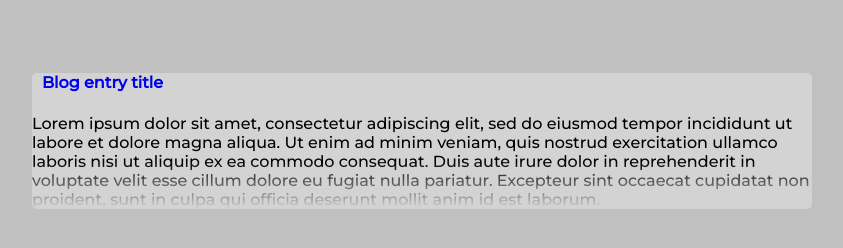
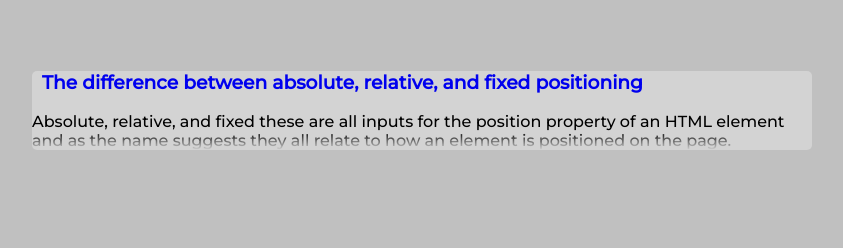
Before and after one commit to seegg/seegg.github.io, a plain HTML site: page index.html in a window 1280 px wide. Shown: the part 110-358 px from the top of the page, without its empty margins (218-1061 px from the left). Drawn offline with Linux system fonts and the light colour scheme.

Commit message:
link sprint2-tech blog entry in index

```diff
--- a/index.html
+++ b/index.html
@@ -30,16 +30,16 @@
         <article class="summary a-margin-1 alt-colour-1">
           <div>
             <div class="blog-entry-title">
-              <a href="#">
-                <h4>
-                  Blog entry title
-                </h4>
+              <a href="blog/tech/sprint2-technical.html">
+                <h3>
+                  The difference between absolute, relative, and fixed positioning
+                </h3>
               </a>
             </div>
           </div>
           <div class="text-summary">
             <p>
-              Lorem ipsum dolor sit amet, consectetur adipiscing elit, sed do eiusmod tempor incididunt ut labore et dolore magna aliqua. Ut enim ad minim veniam, quis nostrud exercitation ullamco laboris nisi ut aliquip ex ea commodo consequat. Duis aute irure dolor in reprehenderit in voluptate velit esse cillum dolore eu fugiat nulla pariatur. Excepteur sint occaecat cupidatat non proident, sunt in culpa qui officia deserunt mollit anim id est laborum.
+              Absolute, relative, and fixed these are all inputs for the position property of an HTML element and as the name suggests they all relate to how an element is positioned on the page.
             </p>
           </div>
         </article>
```
